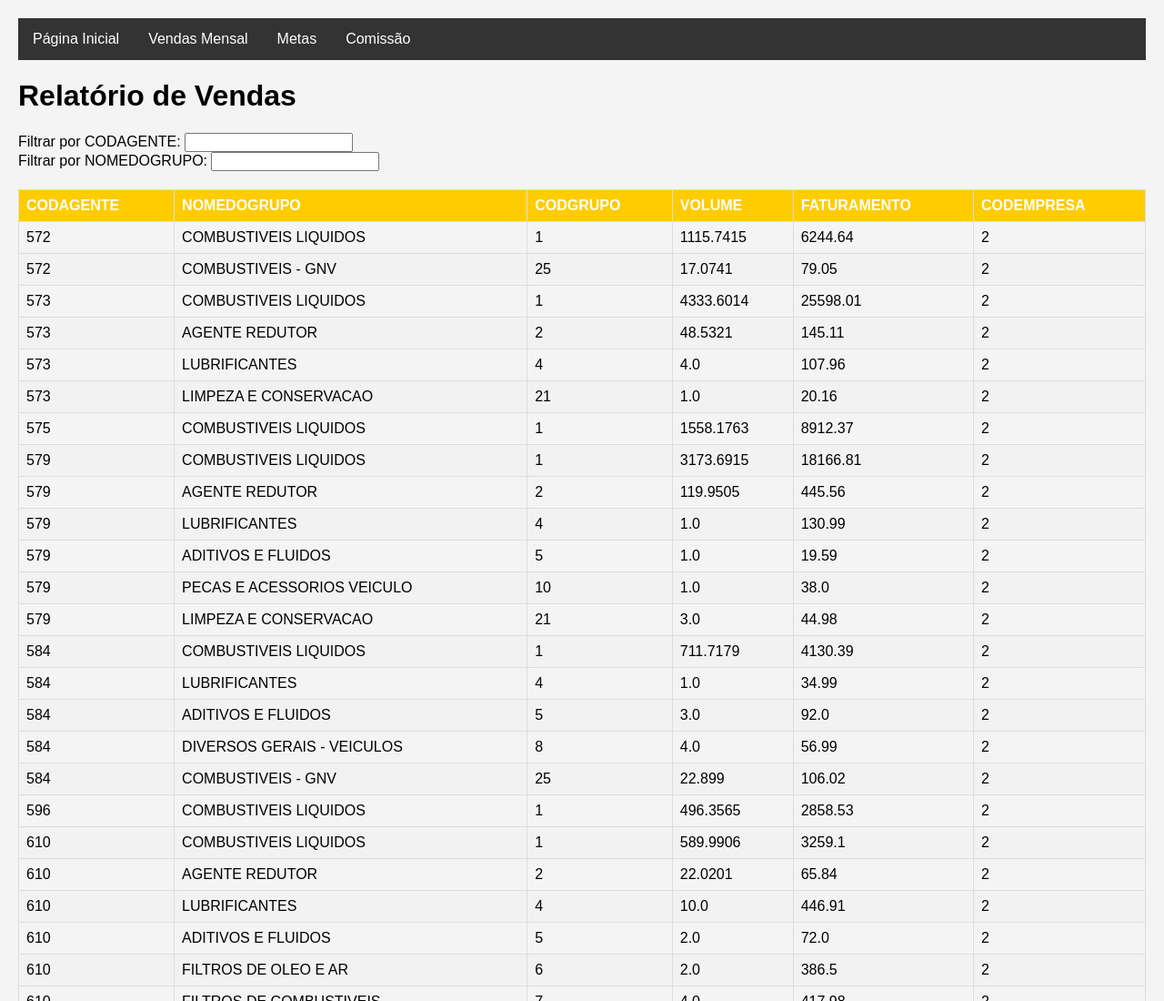
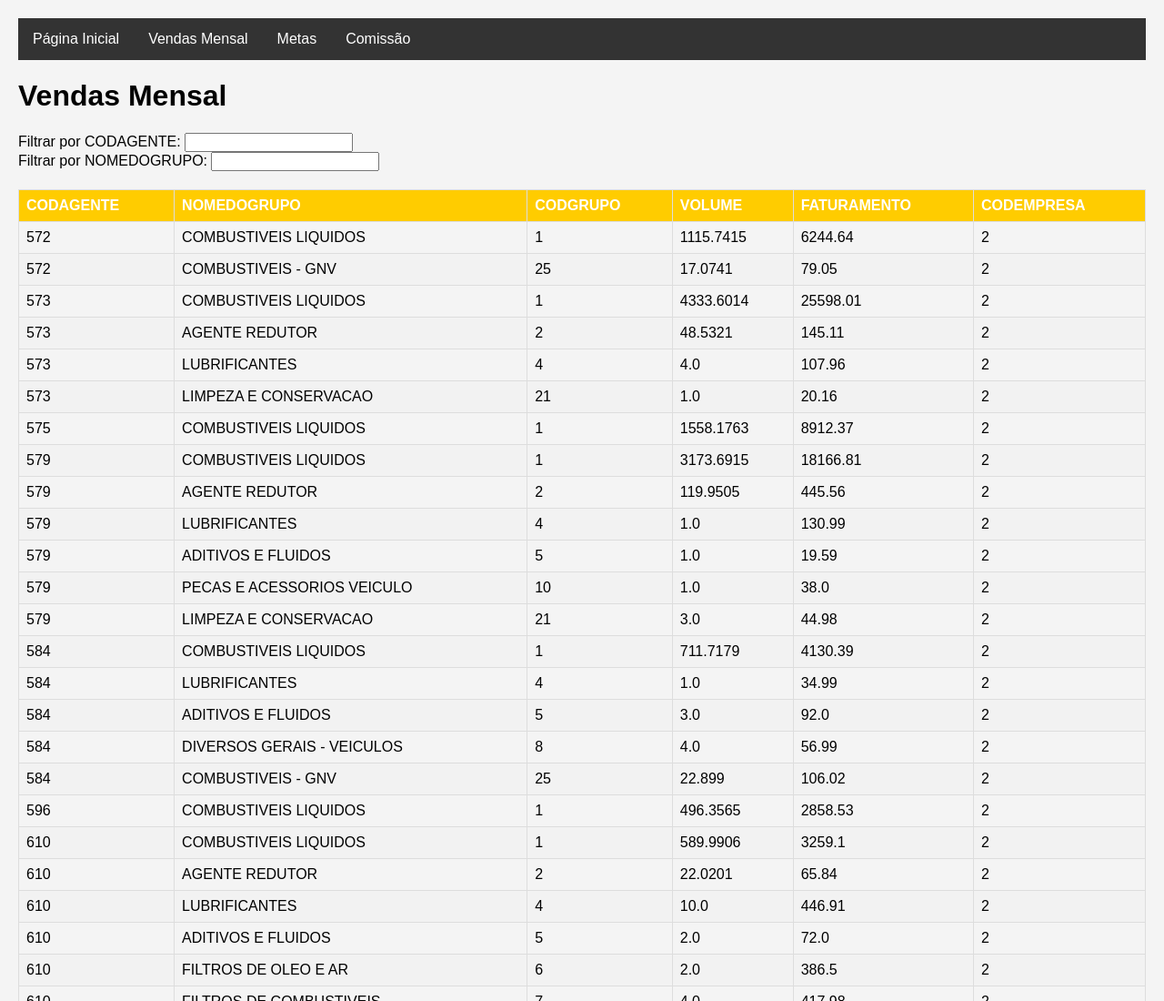
Before and after one commit to DouglasCamelo/vendaspichilau, a plain HTML site: page index.html in a window 1280 px wide. Shown: the top 1100 px of the page at 91% size. Drawn offline with nearby package versions, Linux system fonts and the light colour scheme.

Commit message:
Add files via upload

```diff
--- a/index.html
+++ b/index.html
@@ -2,7 +2,7 @@
 <html lang="pt">
 <head>
     <meta charset="UTF-8">
-    <title>Relatório de Vendas</title>
+    <title>Vendas Mensal</title>
     <link rel="stylesheet" href="style.css">
     <style>
         /* Estilos para o menu */
@@ -29,12 +29,12 @@
 <body>
     <div id="menu">
         <a href="pagina-inicial.html">Página Inicial</a>
-        <a href="#">Vendas Mensal</a>
+        <a href="index.html">Vendas Mensal</a>
         <a href="#">Metas</a>
         <a href="#">Comissão</a>
     </div>
 
-    <h1>Relatório de Vendas</h1>
+    <h1>Vendas Mensal</h1>
     <div>
         <label for="filterAgent">Filtrar por CODAGENTE:</label>
         <input type="text" id="filterAgent" onkeyup="filterTable()">
```
